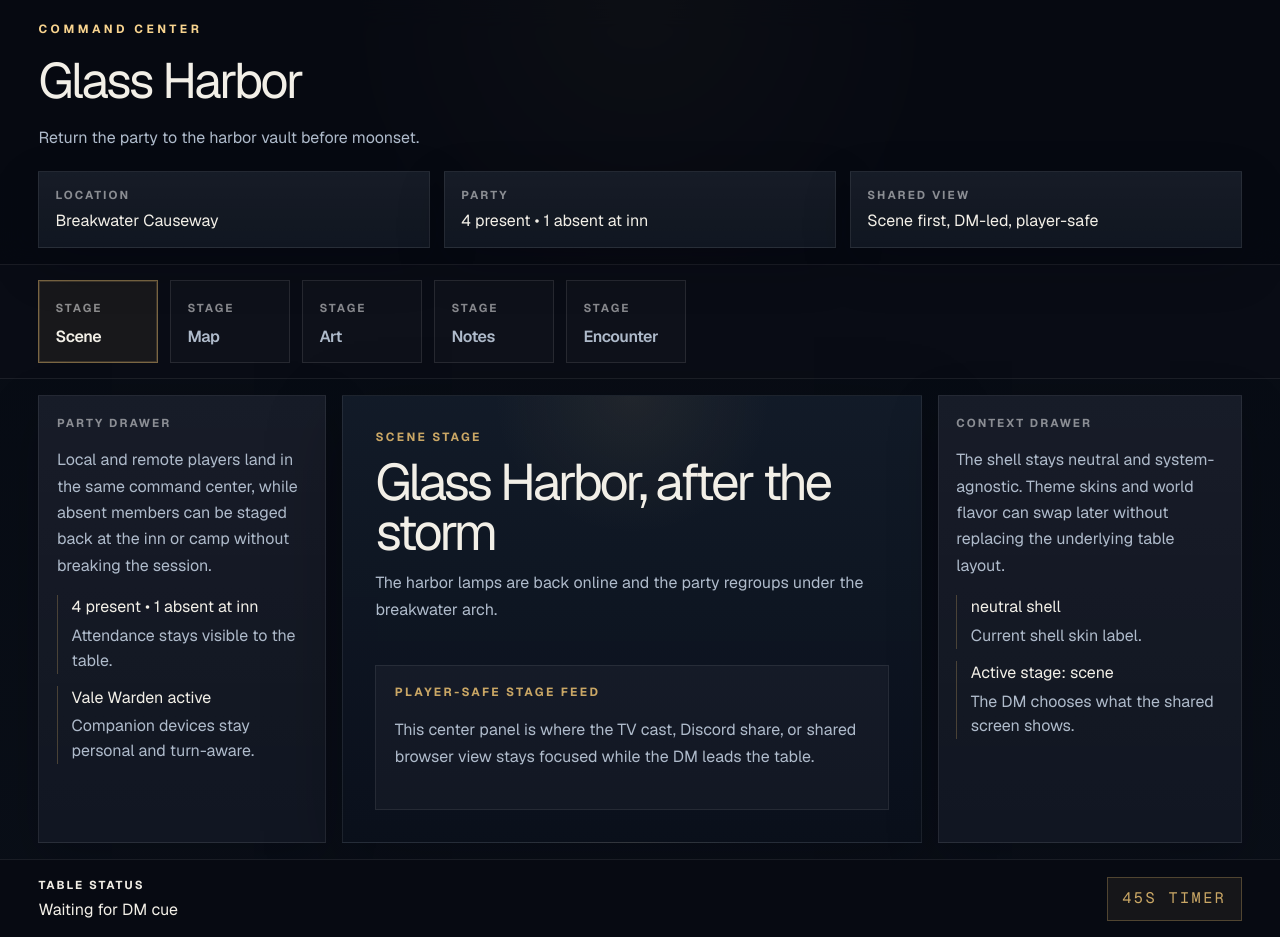
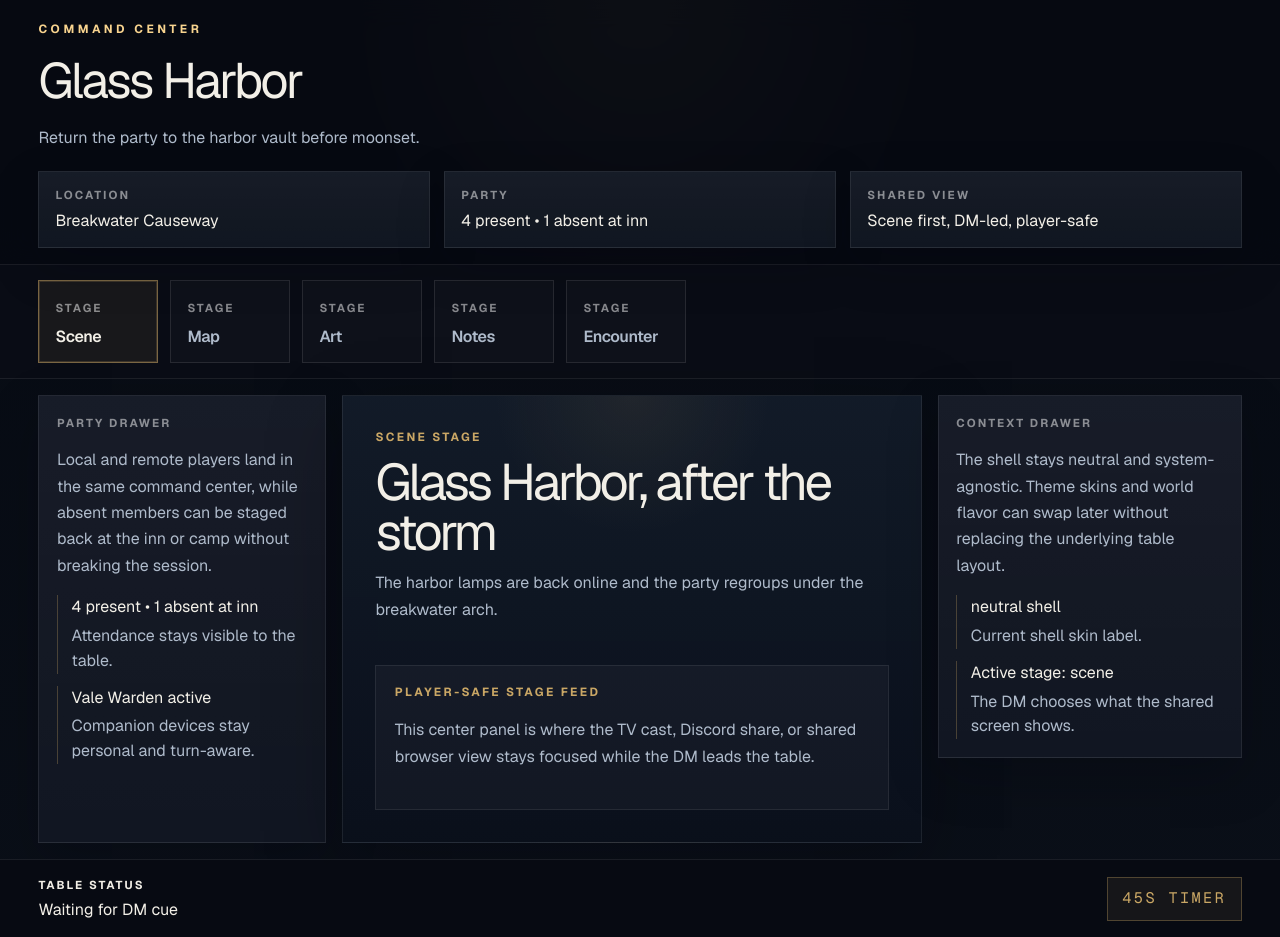
Before and after one commit to xrkr80hd/OmniPath, a Next.js app: page /campaigns/glass-harbor in a window 1280 px wide. Built offline with nearby package versions, Linux system fonts and the light colour scheme.

Commit message:
feat: add dm controls and encounter mode

```diff
--- a/src/components/omnipath/command-center/CommandCenterShell.module.css
+++ b/src/components/omnipath/command-center/CommandCenterShell.module.css
@@ -127,6 +127,12 @@
   padding: 1rem clamp(1rem, 3vw, 2.5rem);
 }
 
+.sideStack {
+  display: grid;
+  gap: 1rem;
+  align-content: start;
+}
+
 .drawer {
   display: grid;
   gap: 1rem;
@@ -159,6 +165,20 @@
   display: block;
   margin-top: 0.25rem;
   color: var(--op-muted);
+}
+
+.consoleActions {
+  display: grid;
+  gap: 0.7rem;
+}
+
+.consoleButton {
+  min-height: 2.9rem;
+  padding: 0.8rem 0.95rem;
+  border: 1px solid rgba(202, 167, 101, 0.36);
+  background: rgba(202, 167, 101, 0.1);
+  color: var(--op-text);
+  text-align: left;
 }
 
 .statusStrip {
--- a/src/components/omnipath/command-center/CommandCenterShell.tsx
+++ b/src/components/omnipath/command-center/CommandCenterShell.tsx
@@ -2,6 +2,7 @@ import type { CampaignFixture, StageId } from "@/lib/omnipath/demoData";
 
 import { ContextDrawer } from "./ContextDrawer";
 import styles from "./CommandCenterShell.module.css";
+import { DmConsolePanel } from "./DmConsolePanel";
 import { PartyDrawer } from "./PartyDrawer";
 import { SceneRail } from "./SceneRail";
 import { SharedStage } from "./SharedStage";
@@ -17,6 +18,17 @@ export function CommandCenterShell({
   role: "player" | "dm";
   activeStage?: StageId;
 }) {
+  const statusLabel =
+    activeStage === "encounter"
+      ? `${campaign.encounter.activeActor} active`
+      : role === "dm"
+        ? "DM live control"
+        : "Waiting for DM cue";
+  const timerLabel =
+    activeStage === "encounter"
+      ? `${campaign.encounter.turnTimerSeconds}s remaining`
+      : `${campaign.encounter.turnTimerSeconds}s timer`;
+
   return (
     <main className={styles.shell}>
       <SceneRail campaign={campaign} />
@@ -25,13 +37,13 @@ export function CommandCenterShell({
       <div className={styles.workspace}>
         <PartyDrawer campaign={campaign} />
         <SharedStage campaign={campaign} activeStage={activeStage} />
-        <ContextDrawer campaign={campaign} activeStage={activeStage} />
+        <div className={styles.sideStack}>
+          <ContextDrawer campaign={campaign} activeStage={activeStage} />
+          {role === "dm" ? <DmConsolePanel campaign={campaign} activeStage={activeStage} /> : null}
+        </div>
       </div>
 
-      <StatusStrip
-        label={role === "dm" ? "DM live control" : "Waiting for DM cue"}
-        timer={campaign.encounter.turnTimerSeconds}
-      />
+      <StatusStrip label={statusLabel} timerLabel={timerLabel} />
     </main>
   );
 }
--- /dev/null
+++ b/src/components/omnipath/command-center/DmConsolePanel.tsx
@@ -0,0 +1,34 @@
+import type { CampaignFixture, StageId } from "@/lib/omnipath/demoData";
+
+import styles from "./CommandCenterShell.module.css";
+
+export function DmConsolePanel({
+  campaign,
+  activeStage,
+}: {
+  campaign: CampaignFixture;
+  activeStage: StageId;
+}) {
+  return (
+    <aside className={styles.drawer} aria-label="DM private controls">
+      <p className={styles.drawerTitle}>DM private console</p>
+      <p className={styles.drawerBody}>
+        This panel stays on the laptop view so the DM can direct the shared stage without
+        leaking hidden notes to the table.
+      </p>
+
+      <div className={styles.consoleActions}>
+        <button type="button" className={styles.consoleButton}>
+          Push to shared stage
+        </button>
+        <button type="button" className={styles.consoleButton}>
+          Advance turn
+        </button>
+      </div>
+
+      {activeStage === "encounter" ? (
+        <p className={styles.drawerBody}>Active actor: {campaign.encounter.activeActor}</p>
+      ) : null}
+    </aside>
+  );
+}
--- a/src/components/omnipath/command-center/StatusStrip.tsx
+++ b/src/components/omnipath/command-center/StatusStrip.tsx
@@ -2,10 +2,10 @@ import styles from "./CommandCenterShell.module.css";
 
 export function StatusStrip({
   label,
-  timer,
+  timerLabel,
 }: {
   label: string;
-  timer: number;
+  timerLabel: string;
 }) {
   return (
     <footer className={styles.statusStrip}>
@@ -14,8 +14,8 @@ export function StatusStrip({
         <p className={styles.statusValue}>{label}</p>
       </div>
 
-      <div className={styles.timer} aria-label={`Encounter timer ${timer} seconds`}>
-        {timer}s timer
+      <div className={styles.timer} aria-label={timerLabel}>
+        {timerLabel}
       </div>
     </footer>
   );
```
Also changed, not shown: 3 other files (tests, documents, lock files or other folders).
